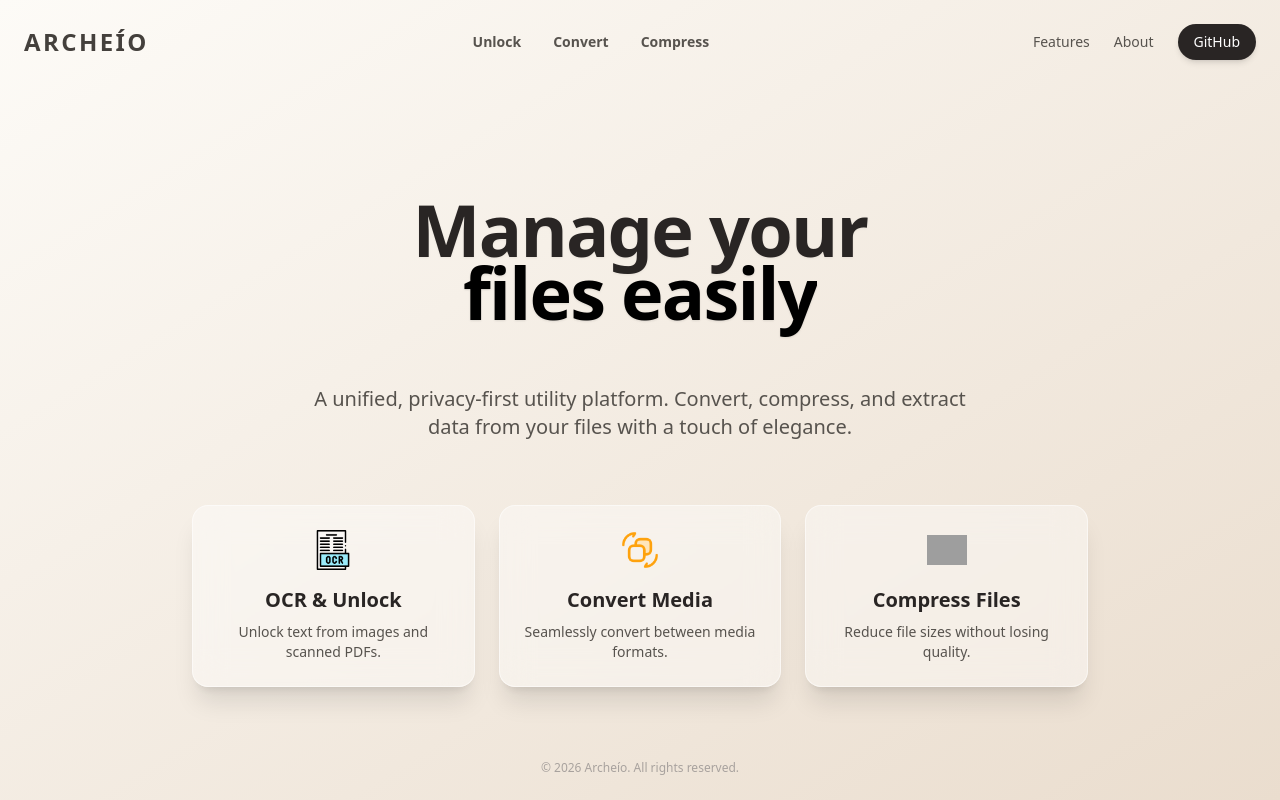
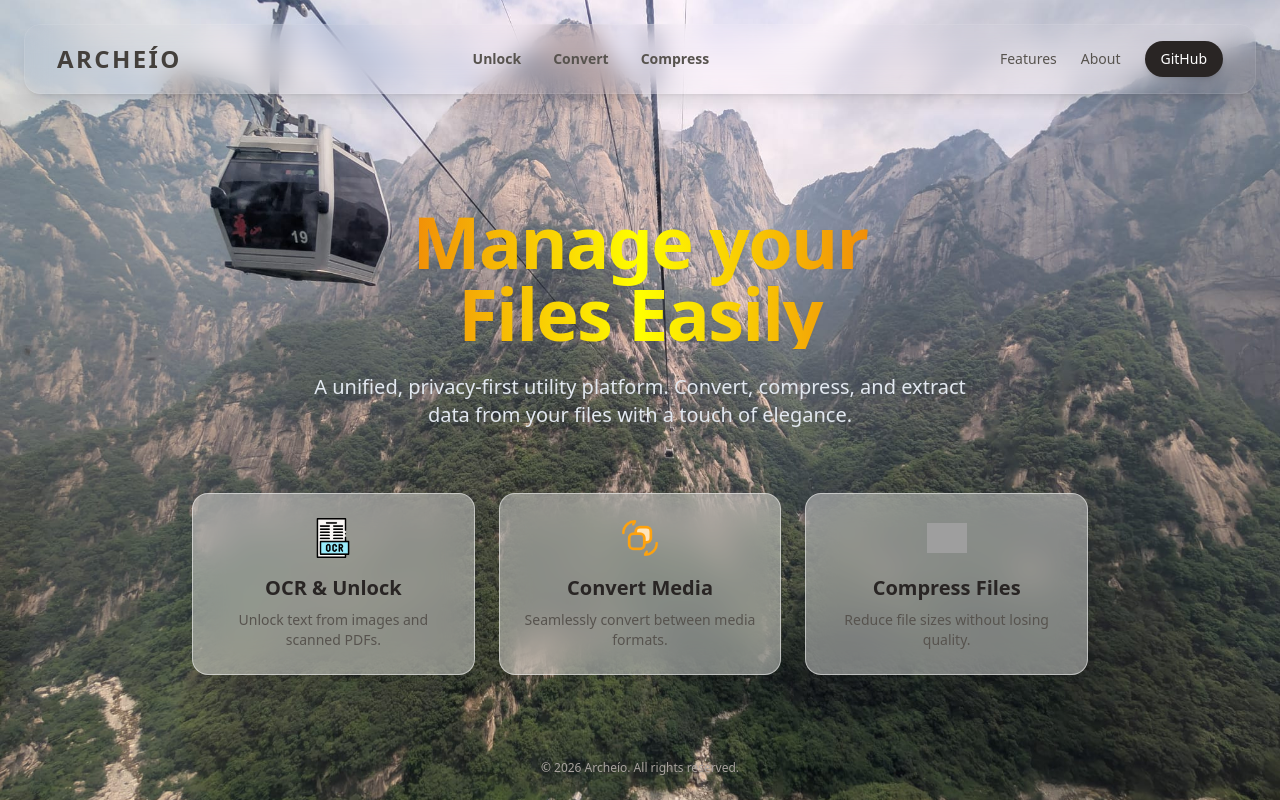
Before and after one commit to LimJiaTzer/Archeio, a React app in the folder frontend/: page / in a window 1280 px wide. Built offline with nearby package versions, Linux system fonts and the light colour scheme; grey boxes are pictures that could not be loaded; the HTML template or start-up script is replaced by a standard one.

Commit message:
I like racism

```diff
--- a/frontend/src/App.jsx
+++ b/frontend/src/App.jsx
@@ -1,9 +1,16 @@
 import React from 'react';
 import FeatureCard from './components/FeatureCard';
 import Header from './components/Header';
+
+// Icons
 import compressIcon from './assets/compressIcon.png';
 import convertIcon from './assets/convertIcon.png';
 import ocrIcon from './assets/ocrIcon.png';
+
+// bg images
+import 华山 from './assets/华山.png';
+
+// Text
 import AnimatedText from './components/AnimatedText';
 
 const features = [
@@ -18,7 +25,10 @@ function App() {
   };
 
   return (
-    <div className="min-h-screen bg-gradient-to-br from-[#fdfbf7] to-[#eaddce] text-stone-800 font-sans selection:bg-stone-300 selection:text-stone-900 relative overflow-hidden">
+    <div
+      className="min-h-screen bg-cover bg-center bg-no-repeat text-stone-800 font-sans selection:bg-stone-300 selection:text-stone-900 relative overflow-hidden"
+      style={{ backgroundImage: `url(${华山})` }}
+    >
 
       {/* Decorative blurry background blobs */}
       <div className="absolute top-[-10%] left-[-10%] w-[40%] h-[40%] bg-orange-100/50 rounded-full blur-[100px] -z-10 mix-blend-multiply pointer-events-none"></div>
@@ -29,14 +39,16 @@ function App() {
       {/* Main Content */}
       <main className="relative flex flex-col items-center justify-center min-h-screen p-6 sm:p-12 z-0">
 
+
+
         {/* Hero Section */}
         <div className="text-center max-w-2xl mb-16 mt-20">
-          <h1 className="text-5xl sm:text-7xl font-extrabold mb-6 tracking-tight text-stone-800 drop-shadow-sm">
+          <h1 className="text-5xl sm:text-7xl font-extrabold mb-6 tracking-tight bg-gradient-to-r from-orange-600 via-[#FFFF00] to-orange-600 bg-clip-text text-transparent drop-shadow-sm">
             Manage your <br/>
-            <AnimatedText />
+            Files Easily
           </h1>
 
-          <p className="text-lg sm:text-xl text-stone-600 font-light leading-relaxed">
+          <p className="text-lg sm:text-xl  text-slate-200 font-light leading-relaxed">
             A unified, privacy-first utility platform. Convert, compress, and extract data from your files with a touch of elegance.
           </p>
         </div>
--- a/frontend/src/components/Header.jsx
+++ b/frontend/src/components/Header.jsx
@@ -40,7 +40,9 @@ export const navMenus = [
 
 export default function Header() {
   return (
-    <header className="absolute top-0 w-full p-6 flex justify-between items-center z-20">
+    // <header className="absolute top-0 w-full p-6 flex justify-between items-center z-20">
+    <header className="fixed top-0 left-0 w-full z-50 px-6 pt-6">
+      <div className="w-full rounded-2xl bg-black/2 backdrop-blur-md border border-white/10 shadow-lg px-8 py-4 flex justify-between items-center">
       <div className="text-2xl font-black tracking-widest text-stone-700">ARCHEÍO</div>
 
       {/* Main Dropdown Nav */}
@@ -55,6 +57,7 @@ export default function Header() {
         <a href="#" className="hover:text-stone-900 transition-colors">About</a>
         <a href="https://github.com/LimJiaTzer/Archeio" target="_blank" className="px-4 py-2 bg-stone-800 text-white rounded-full hover:bg-stone-700 transition-colors shadow-md">GitHub</a>
       </nav>
+      </div>
     </header>
   );
 }
```
Also changed, not shown: frontend/src/assets/华山.png (added).
